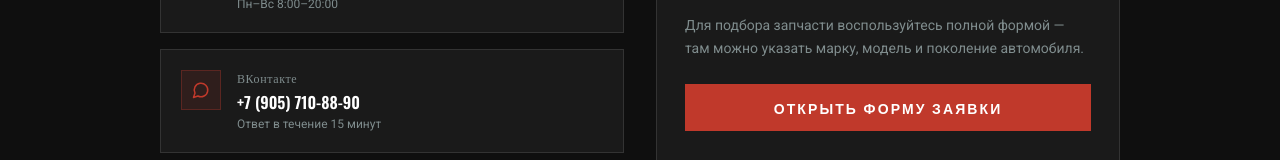
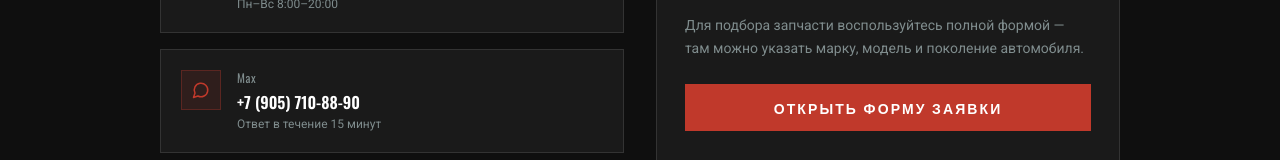
Before and after one commit to pr-poehali-dev/modern-auto-dispute, a React (Vite) app: page / in a window 1280 px wide. Both pictures are taken after a click on the button "КОНТАКТЫ". Shown: the part 303-463 px from the top of the page. Built offline with nearby package versions, Linux system fonts and the light colour scheme.

Commit message:
Замена Вконтакте на Мах

```diff
--- a/src/pages/Index.tsx
+++ b/src/pages/Index.tsx
@@ -525,7 +525,7 @@ export default function Index() {
             <div className="space-y-4">
               {[
                 { icon: "Phone", label: "Телефон", value: "+7 (905) 710-88-90", sub: "Пн–Вс 8:00–20:00" },
-                { icon: "MessageCircle", label: "ВКонтакте", value: "+7 (905) 710-88-90", sub: "Ответ в течение 15 минут" },
+                { icon: "MessageCircle", label: "Max", value: "+7 (905) 710-88-90", sub: "Ответ в течение 15 минут" },
                 { icon: "MapPin", label: "Адрес", value: "Московская обл., Кубинка, Наро-Фоминское ш., д. 4", sub: "Пн–Сб 8:00–20:00 • Вс 9:00–17:00" },
                 { icon: "Mail", label: "Email", value: "pruddzen@gmail.com", sub: "Для юридических лиц и опта" },
               ].map((item, i) => (
```
